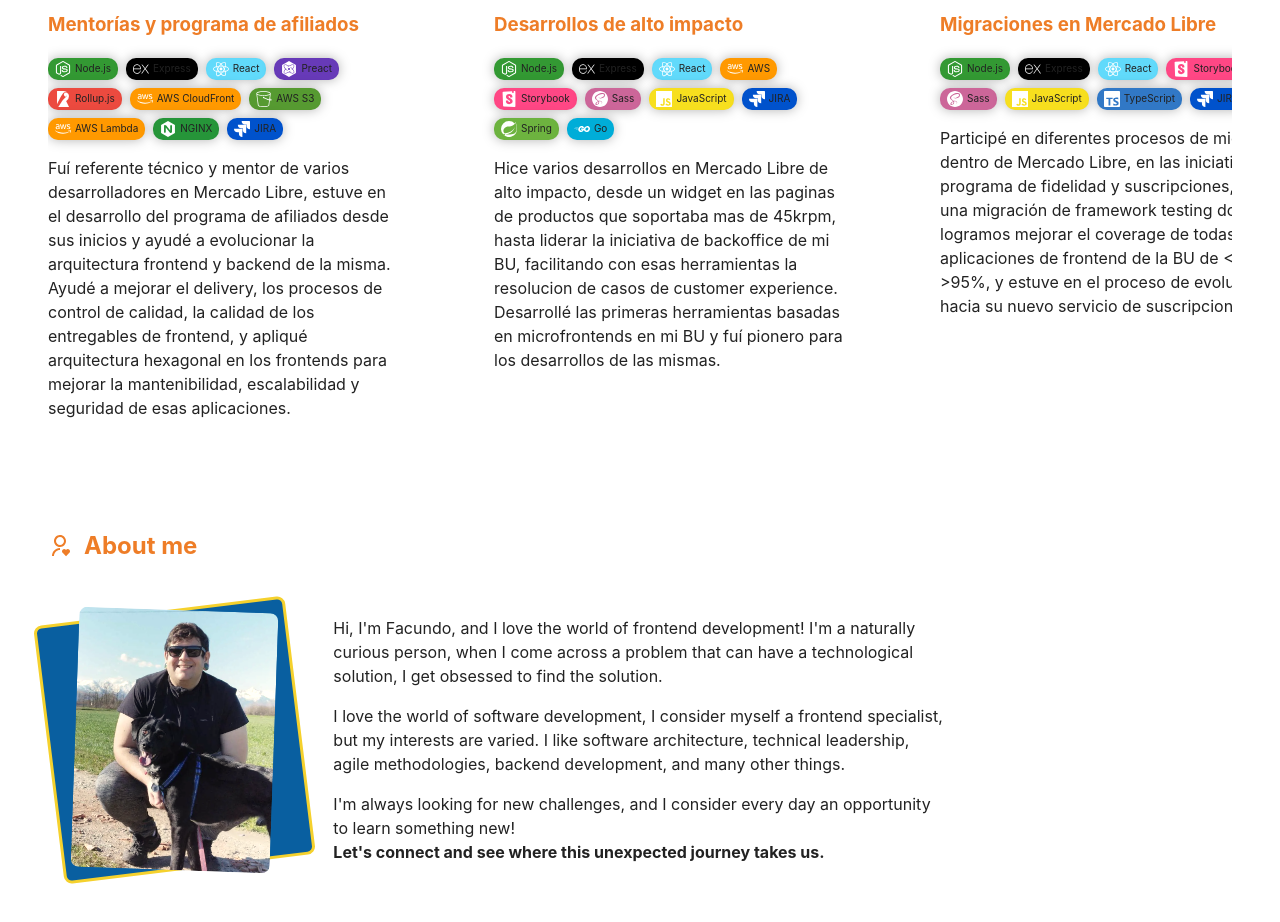
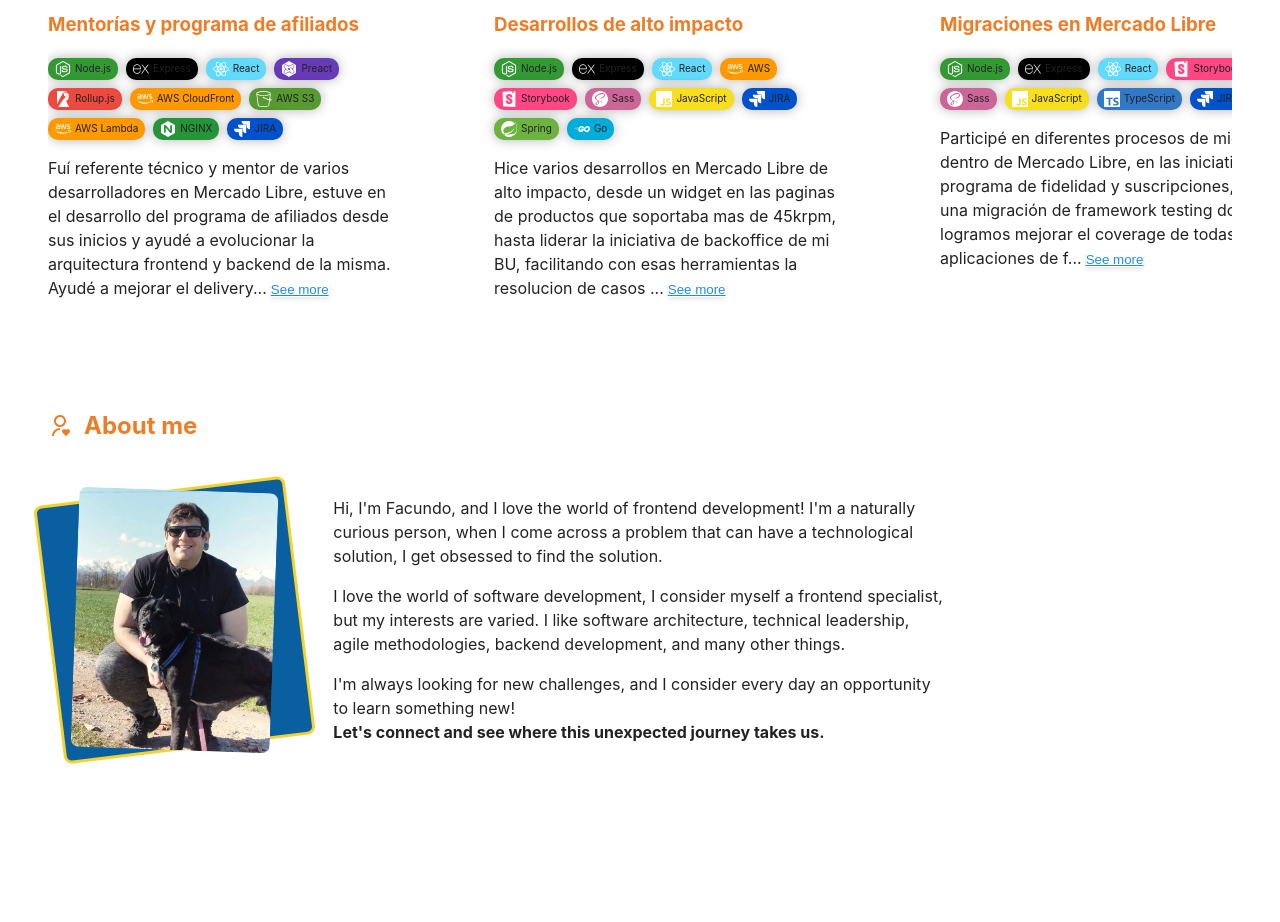
Before and after one commit to FacundoPalombo/hello, a React (Vite) app: page / in a window 1280 px wide. Shown: the part 1640-2562 px from the top of the page. After the commit the page ends 2448 px from the top, so only its background shows below. Built offline with nearby package versions, Linux system fonts and the light colour scheme.

Commit message:
feat: add seeMore component

```diff
--- /dev/null
+++ b/src/components/SeeMore.module.css
@@ -0,0 +1,20 @@
+.seeMore {
+  position: relative;
+  display: inline-block;
+  box-sizing: border-box;
+}
+
+.seeMore__button {
+  padding: 0;
+  background: none;
+  display: inline-block;
+  background-color: none;
+  border: none;
+
+  margin: 0 0 0 4px;
+  position: relative;
+  box-sizing: border-box;
+  text-decoration: underline;
+  color: var(--hover-color);
+  cursor: pointer;
+}
--- /dev/null
+++ b/src/components/SeeMore.tsx
@@ -0,0 +1,39 @@
+import { useState, useRef, useEffect, useCallback } from "react";
+import styles from "./SeeMore.module.css";
+import { useTranslation } from "react-i18next";
+
+export default function SeeMore({
+  text,
+  threshold = 240,
+}: {
+  text: string;
+  threshold: number;
+}) {
+  const { t } = useTranslation();
+  const [visibleText, setVisibleText] = useState(text);
+  const [isVisible, setIsVisible] = useState(false);
+
+  useEffect(() => {
+    setVisibleText(isVisible ? text : text.slice(0, threshold) + "...");
+  }, [isVisible]);
+
+  const changeTextVisibility = useCallback(() => {
+    setIsVisible(!isVisible);
+  }, [isVisible]);
+
+  return text?.length > threshold ? (
+    <span className={styles.seeMore}>
+      {visibleText}
+
+      <button
+        type="button"
+        className={styles.seeMore__button}
+        onClick={changeTextVisibility}
+      >
+        {!isVisible ? t("Ver más") : t("Ver menos")}
+      </button>
+    </span>
+  ) : (
+    <>{text}</>
+  );
+}
--- a/src/containers/projects/Projects.tsx
+++ b/src/containers/projects/Projects.tsx
@@ -5,6 +5,7 @@ import Button, { ButtonProps } from "../../components/Button";
 import Pill from "../../components/Pill";
 import cases from "./cases";
 import Title from "../../components/Title";
+import SeeMore from "../../components/SeeMore";
 
 export type SuccessCaseProps = {
   image: string;
@@ -35,7 +36,9 @@ function SuccessCase({
             ))}
           </div>
         )}
-        <p className={styles.successCase__description}>{description}</p>
+        <p className={styles.successCase__description}>
+          <SeeMore text={description} />
+        </p>
         {links?.length > 0 && (
           <div className={styles.successCase__links}>
             {links.map(({ href, children }) => (
--- a/src/locales/en/translation.json
+++ b/src/locales/en/translation.json
@@ -17,6 +17,7 @@
     "¡Hola! Soy Facundo, y me encanta el mundo del desarrollo frontend! Soy una persona naturalmente curiosa, cuando me encuentro con un problema que puede tener una solución tecnológica, me obsesiono para encontrar la solución.": "Hi, I'm Facundo, and I love the world of frontend development! I'm a naturally curious person, when I come across a problem that can have a technological solution, I get obsessed to find the solution.",
     "Amo el mundo del desarrollo de software, me considero un especialista frontend, pero mis intereses son varios. Me gusta la arquitectura de software, el liderazgo técnico, las metodologías agiles, el desarrollo backend, y muchas otras cosas más.": "I love the world of software development, I consider myself a frontend specialist, but my interests are varied. I like software architecture, technical leadership, agile methodologies, backend development, and many other things.",
     "¡Siempre estoy en búsqueda de nuevos desafíos! ¡Y considero que todos los días es una oportunidad para aprender algo nuevo!": "I'm always looking for new challenges, and I consider every day an opportunity to learn something new!",
-    "Conectemos y veamos a donde nos lleva este viaje inesperado": "Let's connect and see where this unexpected journey takes us."
+    "Conectemos y veamos a donde nos lleva este viaje inesperado": "Let's connect and see where this unexpected journey takes us.",
+    "Ver más": "See more"
   }
 }
```
